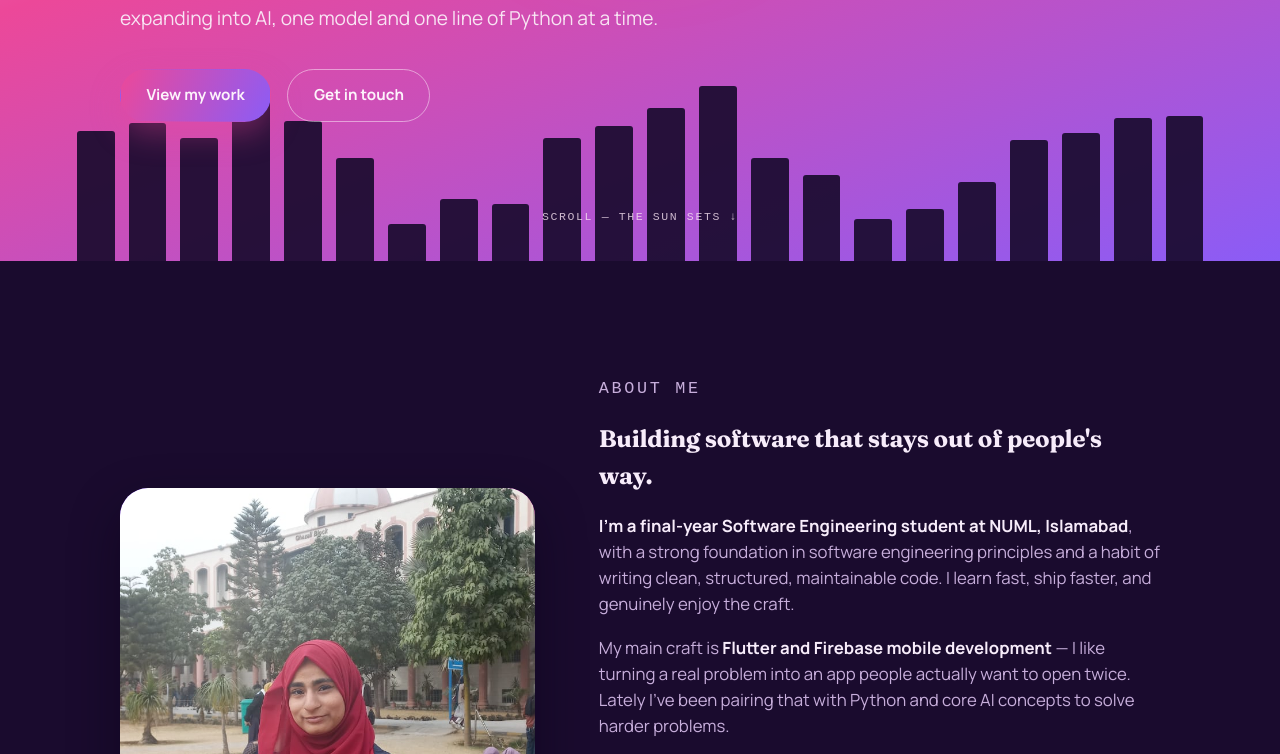
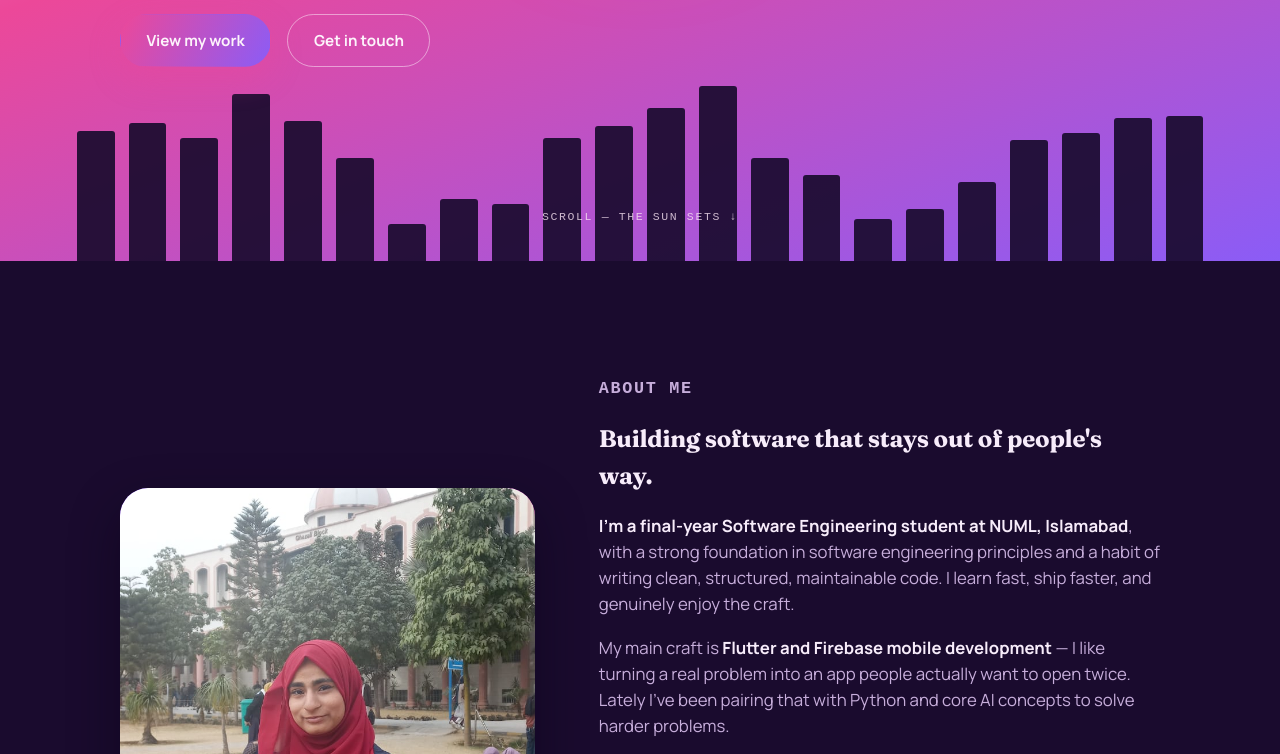
Before and after one commit to kanwalrafia26-source/rafia-portfolio, a plain HTML site: page index.html in a window 1280 px wide. Shown: the part 539-1293 px from the top of the page. Drawn offline with Linux system fonts and the light colour scheme.

Commit message:
Update style.css

```diff
--- a/style.css
+++ b/style.css
@@ -84,8 +84,9 @@
 
 .eyebrow{
   font-family:var(--font-mono);
-  font-size:2.78rem;
-  letter-spacing:0.16em;
+  font-size:1.15rem;
+  font-weight:700;
+  letter-spacing:0.1em;
   text-transform:uppercase;
   color:var(--magenta);
 }
```
